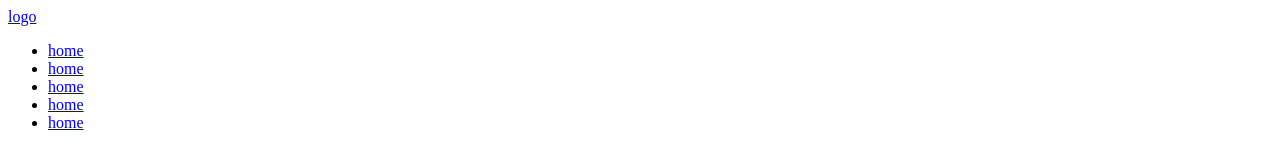
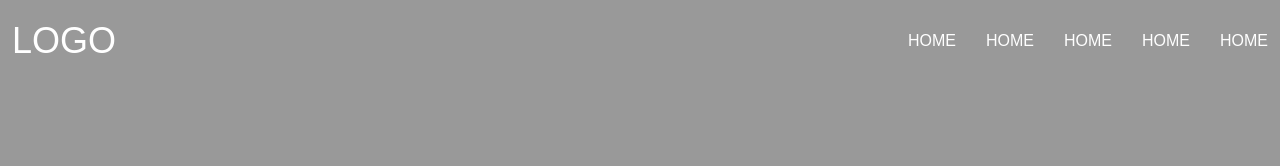
Before and after one commit to whatsupmanbroo/Project, a plain HTML site: page index.html in a window 1280 px wide. Drawn offline with Linux system fonts and the light colour scheme.

Commit message:
add header css

```diff
--- /dev/null
+++ b/css/style.css
@@ -0,0 +1,52 @@
+* {
+    margin: 0;
+    padding: 0;
+    box-sizing: border-box;
+}
+
+body {
+    background: #999;
+    font-family: sans-serif;
+}
+
+a {
+    text-decoration: none;
+}
+
+ul {
+    list-style: none;
+}
+
+.container {
+    max-width: 1320px;
+    width: 100%;
+    margin: 0 auto;
+    padding: 0 12px;
+}
+
+/* header start */
+
+.header__nav {
+    display: flex;
+    align-items: center;
+    justify-content: space-between;
+    padding: 20px 0;
+}
+
+.header__logo {
+    font-size: 36px;
+    text-transform: uppercase;
+    color: #fff;
+}
+
+.header__list {
+    display: flex;
+}
+
+.header__link {
+    color: #fff;
+    text-transform: uppercase;
+    margin-left: 30px;
+}
+
+/* header end */
--- a/index.html
+++ b/index.html
@@ -5,6 +5,7 @@
     <meta http-equiv="X-UA-Compatible" content="IE=edge">
     <meta name="viewport" content="width=device-width, initial-scale=1.0">
     <title>Document</title>
+    <link rel="stylesheet" href="css/style.css">
 </head>
 <body>
     <header class="header">
```
